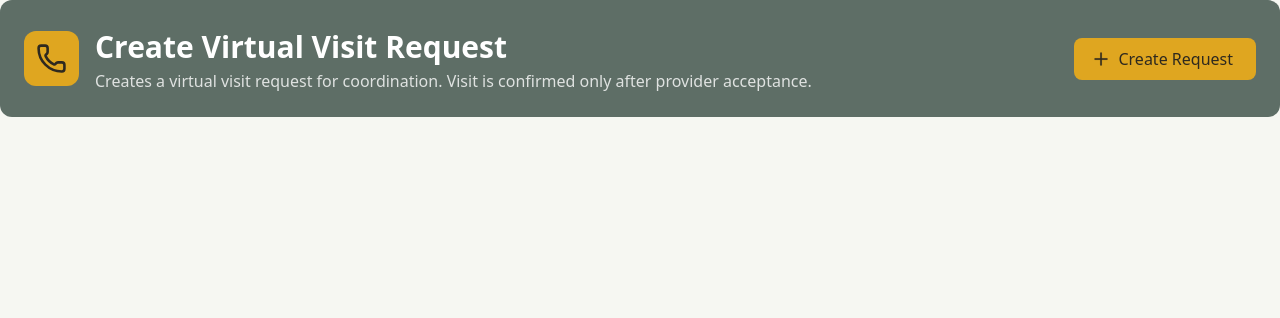
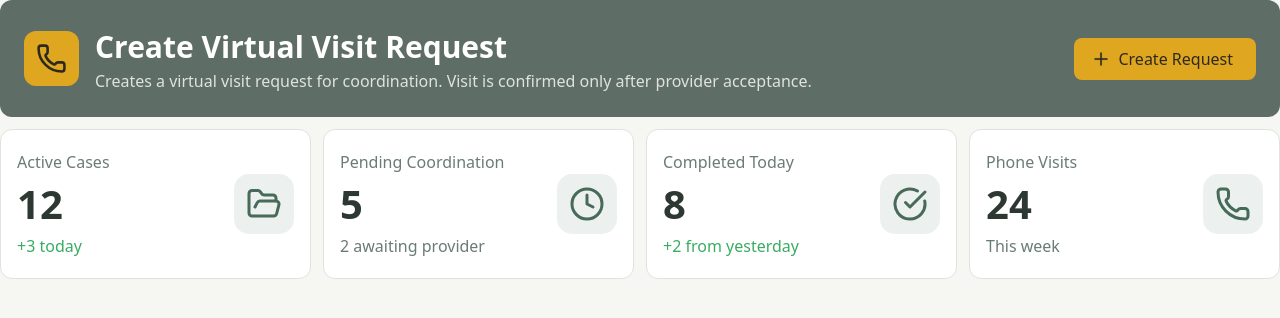
Before and after one commit to alialfonick-commits/Rx-Releaf-Qualify, a Next.js app: page / in a window 1280 px wide. Shown: the top 318 px of the page. Built offline with nearby package versions, Linux system fonts and the light colour scheme.

Commit message:
create stat section on staff dashboard

```diff
--- /dev/null
+++ b/app/components/stats.tsx
@@ -0,0 +1,42 @@
+import { CircleCheckBig, Clock4, FolderOpen, Phone } from "lucide-react";
+
+export default function Stats() {
+    return (
+        <>
+        <div className="grid grid-cols-4 gap-3 [&_span]:text-[#6A7C73] [&_strong]:text-[40px] [&_strong]:text-[#2E3833]">
+            <div className="flex items-center justify-between border border-[#DCE5DF] bg-white rounded-xl px-4 py-5">
+                <div className="flex flex-col">
+                <span>Active Cases</span>
+                <strong>12</strong>
+                <span className="text-[#39AC63]!">+3 today</span>
+                </div>
+                <FolderOpen color="#476B59" size={60} className="bg-[#476B591A] p-3 rounded-[15px]" />
+            </div>
+            <div className="flex items-center justify-between border border-[#DCE5DF] bg-white rounded-xl px-4 py-5">
+                <div className="flex flex-col">
+                <span>Pending Coordination</span>
+                <strong>5</strong>
+                <span>2 awaiting provider</span>
+                </div>
+                <Clock4 color="#476B59" size={60} className="bg-[#476B591A] p-3 rounded-[15px]" />
+            </div>
+            <div className="flex items-center justify-between border border-[#DCE5DF] bg-white rounded-xl px-4 py-5">
+                <div className="flex flex-col">
+                <span>Completed Today</span>
+                <strong>8</strong>
+                <span  className="text-[#39AC63]!">+2 from yesterday</span>
+                </div>
+                <CircleCheckBig color="#476B59" size={60} className="bg-[#476B591A] p-3 rounded-[15px]" />
+            </div>
+            <div className="flex items-center justify-between border border-[#DCE5DF] bg-white rounded-xl px-4 py-5">
+                <div className="flex flex-col">
+                <span>Phone Visits</span>
+                <strong>24</strong>
+                <span>This week</span>
+                </div>
+                <Phone color="#476B59" size={60} className="bg-[#476B591A] p-3 rounded-[15px]" />
+            </div>
+        </div>
+        </>
+    );
+}
--- a/app/components/visitDetail.tsx
+++ b/app/components/visitDetail.tsx
@@ -1,7 +1,6 @@
 import { Button } from "@/components/ui/button"
 import {
  Field,
- FieldDescription,
  FieldGroup,
  FieldLabel,
 } from "@/components/ui/field"
--- a/app/components/visitRequest.tsx
+++ b/app/components/visitRequest.tsx
@@ -1,4 +1,4 @@
-import { Phone, Plus } from "lucide-react";
+import { Phone } from "lucide-react";
 import Link from "next/link";
 
 export default function VisitRequest() {
--- a/app/page.tsx
+++ b/app/page.tsx
@@ -1,5 +1,6 @@
 // import WelcomeBar from "./components/welcomeBar"
 // import VisitDetail  from "./components/visitDetail"
+import Stats from "./components/stats";
 import VisitRequest from "./components/visitRequest";
 
 
@@ -10,6 +11,7 @@ export default function Home() {
       {/* <WelcomeBar /> */}
       {/* <VisitDetail  /> */}
       <VisitRequest />
+      <Stats />
     </>
   );
 }
```
